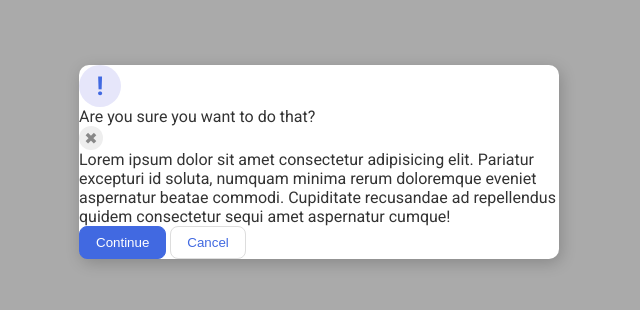
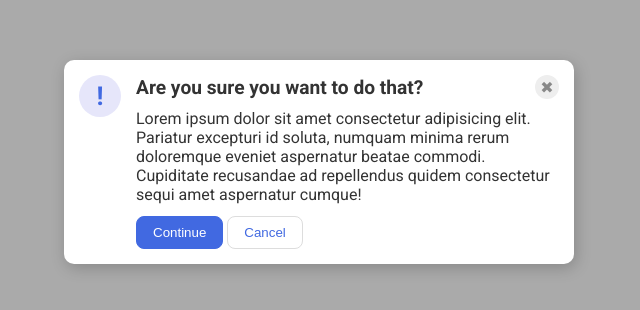
Before and after one commit to MohamedEmadFahmy/The-Odin-Project, a plain HTML site: page flexbox/flex/05-flex-modal/index.html in a window 1280 px wide. Shown: the part 238-548 px from the top of the page, without its empty margins (321-961 px from the left). Drawn offline with Linux system fonts and the light colour scheme.

Commit message:
Finish 5th flex exercise

```diff
--- a/flexbox/flex/05-flex-modal/index.html
+++ b/flexbox/flex/05-flex-modal/index.html
@@ -9,12 +9,22 @@
   </head>
   <body>
     <div class="modal">
+      <div class="left">
         <div class="icon">!</div>
+      </div>
+      <div class="right">
+        <div class="right-top">
           <div class="header">Are you sure you want to do that?</div>
           <div class="close-button">✖</div>
+        </div>
+        <div class="right-bottom">
           <div class="text">Lorem ipsum dolor sit amet consectetur adipisicing elit. Pariatur excepturi id soluta, numquam minima rerum doloremque eveniet aspernatur beatae commodi. Cupiditate recusandae ad repellendus quidem consectetur sequi amet aspernatur cumque!</div>
+          <div class="buttons">
             <button class="continue">Continue</button>
             <button class="cancel">Cancel</button>
           </div>
+        </div>
+      </div>
+    </div>
   </body>
 </html>
--- a/flexbox/flex/05-flex-modal/style.css
+++ b/flexbox/flex/05-flex-modal/style.css
@@ -20,6 +20,8 @@ body {
   width: 480px;
   border-radius: 10px;
   box-shadow: 2px 4px 16px rgba(0,0,0,.2);
+  padding: 15px;
+  display: flex;
 }
 
 .icon {
@@ -64,3 +66,25 @@ button.cancel {
   border: 1px solid #ddd;
   color: royalblue;
 }
+.right {
+  display: flex;
+  flex-direction: column;
+  gap: 10px;
+}
+.right-top {
+  /* border: 1px solid #333; */
+  display: flex;
+  justify-content: space-between;
+  font-weight: bolder;
+  font-size: larger;
+  align-items: center;
+}
+.right-bottom {
+  display: flex;
+  flex-direction: column;
+  gap: 12px;
+}
+.left {
+  /* border: 1px solid #333; */
+  margin-right: 15px;
+}
```
Lines whose indentation alone changed are shown as unchanged.
